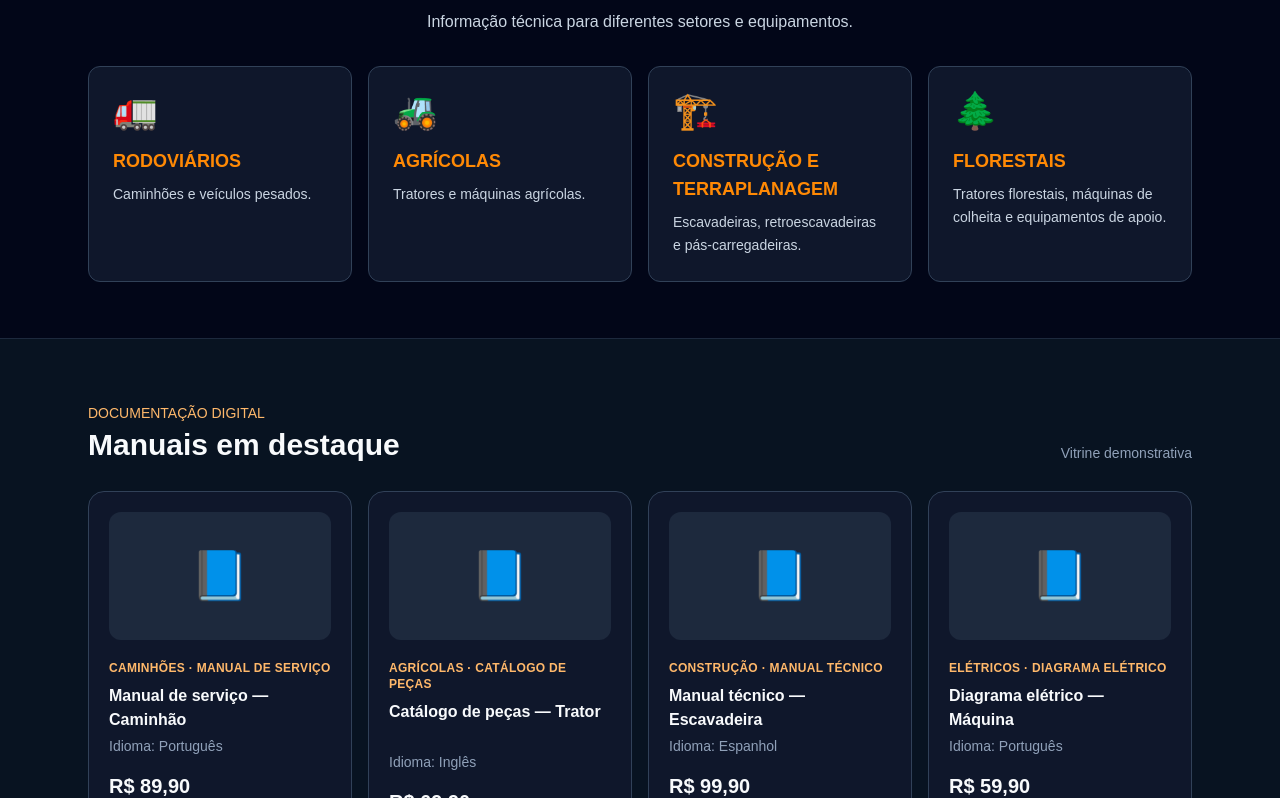
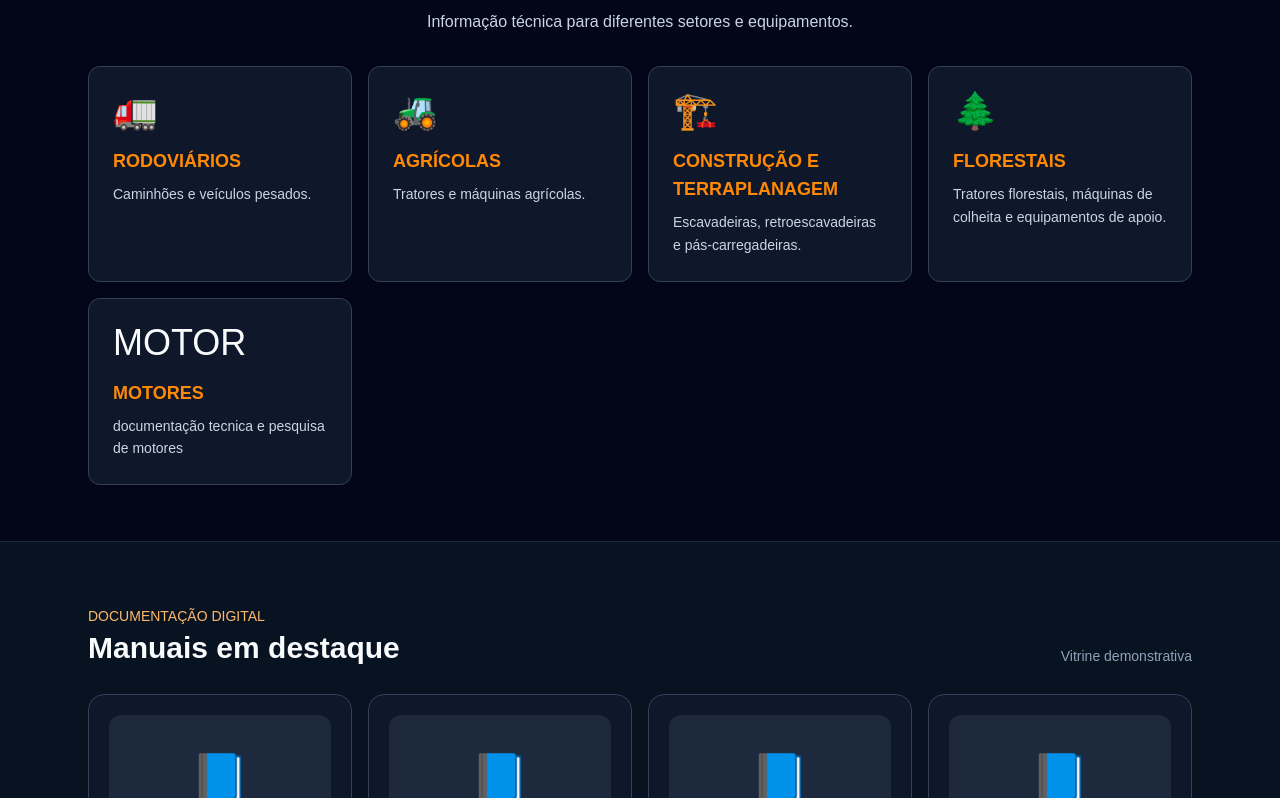
Before and after one commit to andersonhenrique0306-lgtm/Manualmac.com.br, a Next.js app: page / in a window 1280 px wide. Shown: the part 881-1679 px from the top of the page. Built offline with nearby package versions, Linux system fonts and the light colour scheme.

Commit message:
Add slugs to various item entries
adiciona categoria motores e indentificadores

```diff
--- a/src/app/page.tsx
+++ b/src/app/page.tsx
@@ -51,23 +51,33 @@ export default function Home() {
               {
                 icon: "🚛",
                 title: "RODOVIÁRIOS",
+                slug:"rodoviarios" ,
                 description: "Caminhões e veículos pesados."
               },
               {
                 icon: "🚜",
+                slug:"agricolas",
                 title: "AGRÍCOLAS",
                 description: "Tratores e máquinas agrícolas."
               },
               {
                 icon: "🏗️",
+                slug:"contrução",
                 title: "CONSTRUÇÃO E TERRAPLANAGEM",
                 description: "Escavadeiras, retroescavadeiras e pás-carregadeiras."
               },
               {
                 icon: "🌲",
                 title: "FLORESTAIS",
+                slug:"florestais",
                 description: "Tratores florestais, máquinas de colheita e equipamentos de apoio."
-              }
+              },
+              {
+                icon: " MOTOR",
+                title: "MOTORES",
+                slug: "motores" ,
+                description: "documentação tecnica e pesquisa de motores",
+                },
             ].map((item) => (
               <div
                 key={item.title}
```
